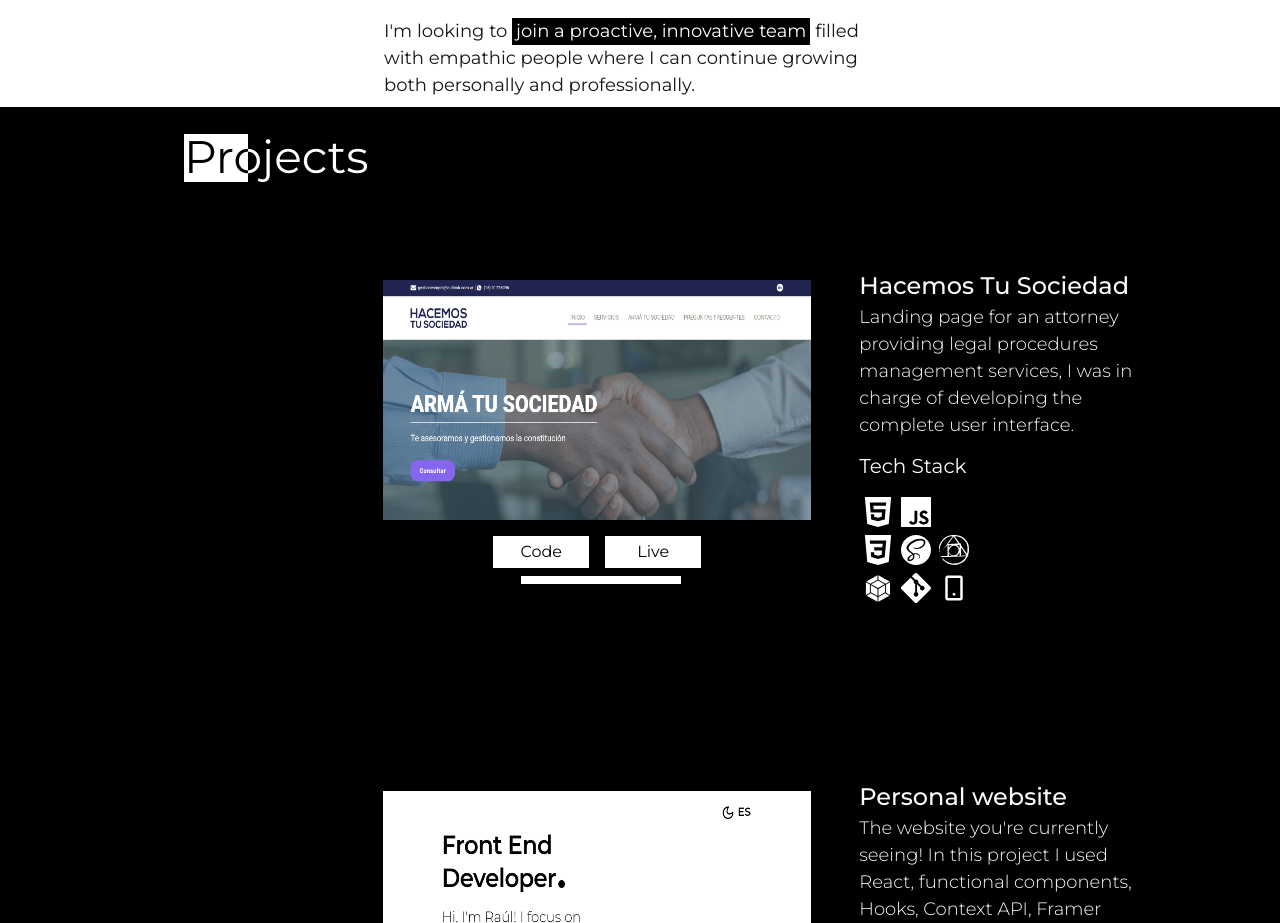
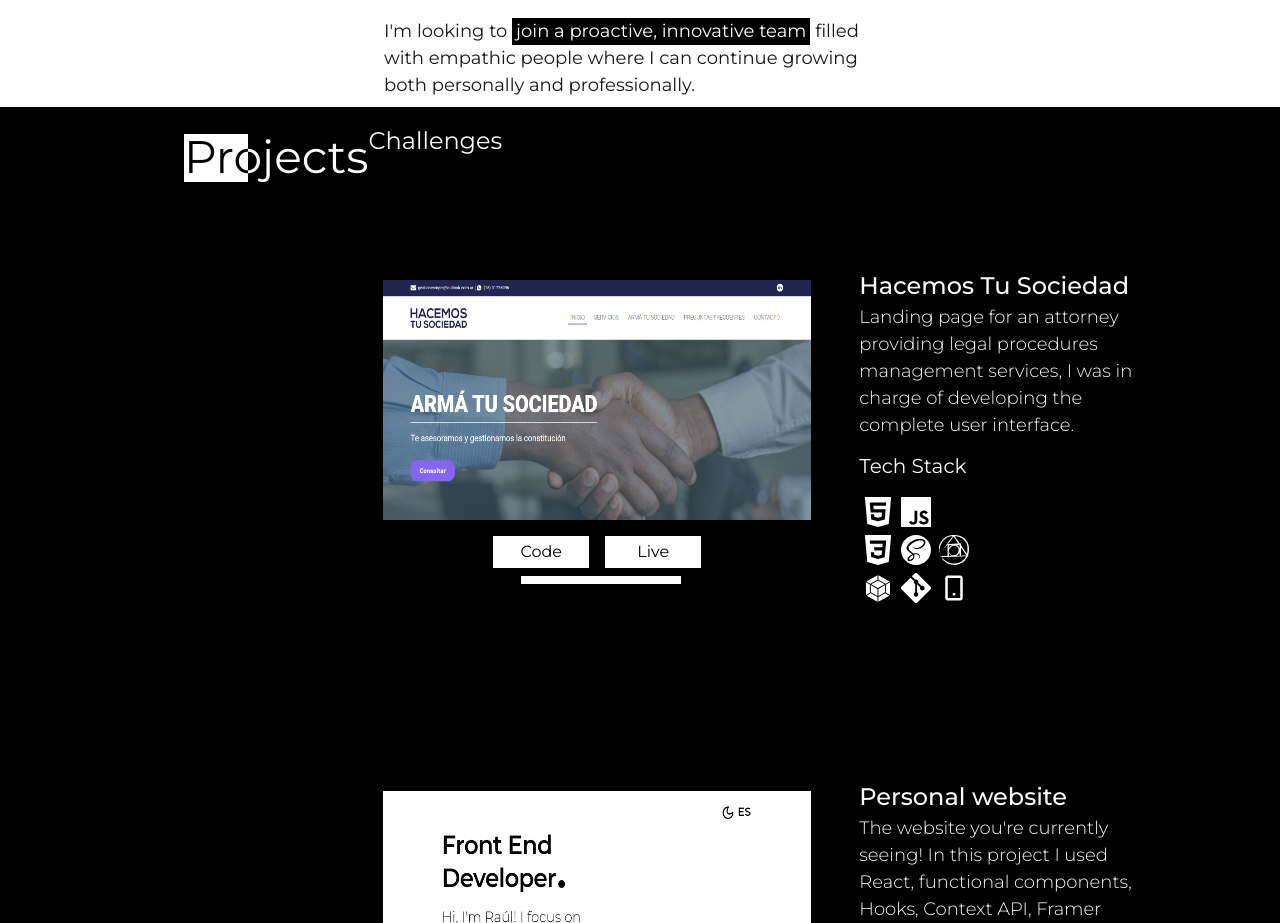
Before and after one commit to raulandreroman/new-portfolio, a React (Create React App) app: page /en in a window 1280 px wide. Shown: the part 1668-2591 px from the top of the page. Built offline with nearby package versions, Linux system fonts and the light colour scheme.

Commit message:
initial commit

```diff
--- a/src/components/Projects/Subheading.js
+++ b/src/components/Projects/Subheading.js
@@ -23,6 +23,12 @@ export default function Subheading() {
       >
         <Text section="projectsSection" tid="header" />
       </motion.h3>
+      <motion.h4
+        variants={textVariants}
+        className={`relative text-white z-20 blend-difference`}
+      >
+        Challenges
+      </motion.h4>
       <motion.div
         variants={subheadingVariants.rightToLeft}
         className={`absolute self-center mr-auto w-16 h-8 lg:h-12 bg-white`}
--- a/src/styles/main.css
+++ b/src/styles/main.css
@@ -37,7 +37,7 @@
     @apply font-light leading-tight text-xl;
   }
   h3 {
-    @apply text-3xl;
+    @apply text-3xl md:text-4xl lg:text-5xl;
   }
   h4 {
     @apply text-2xl;
```
